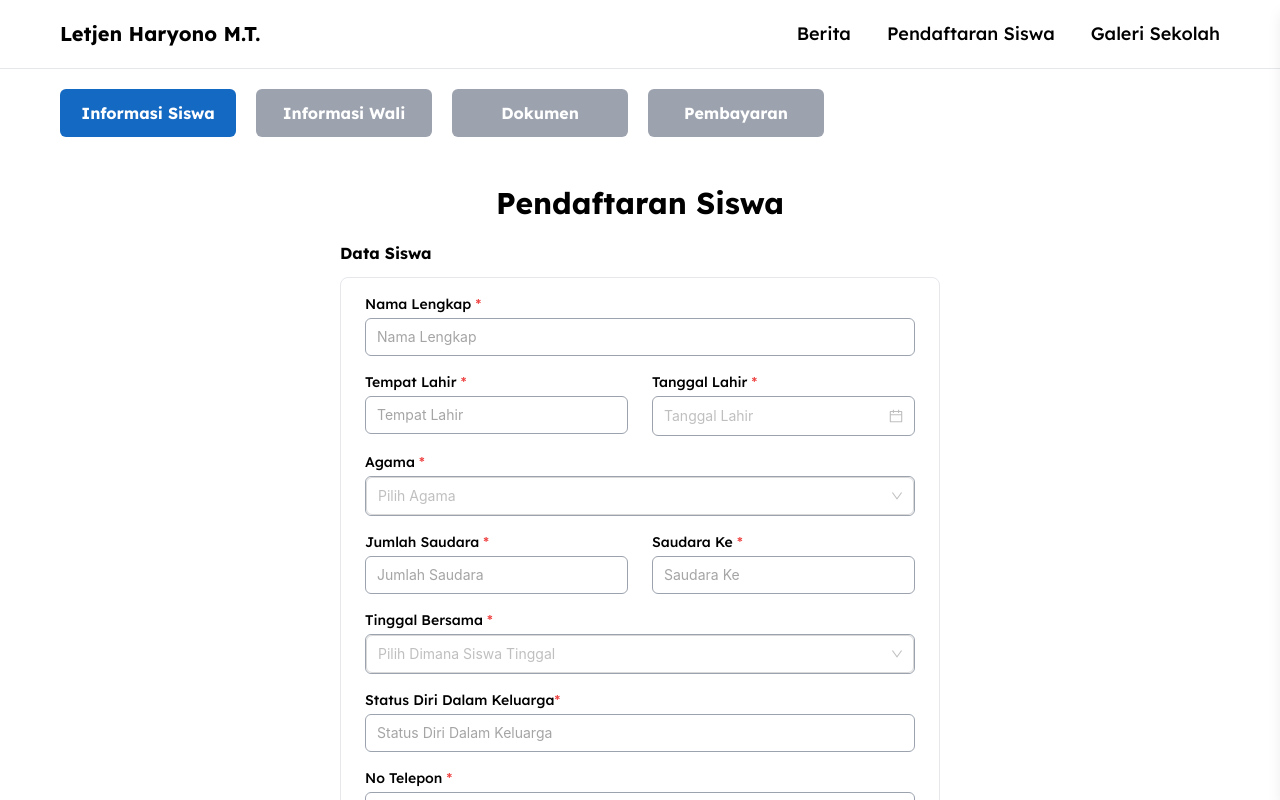
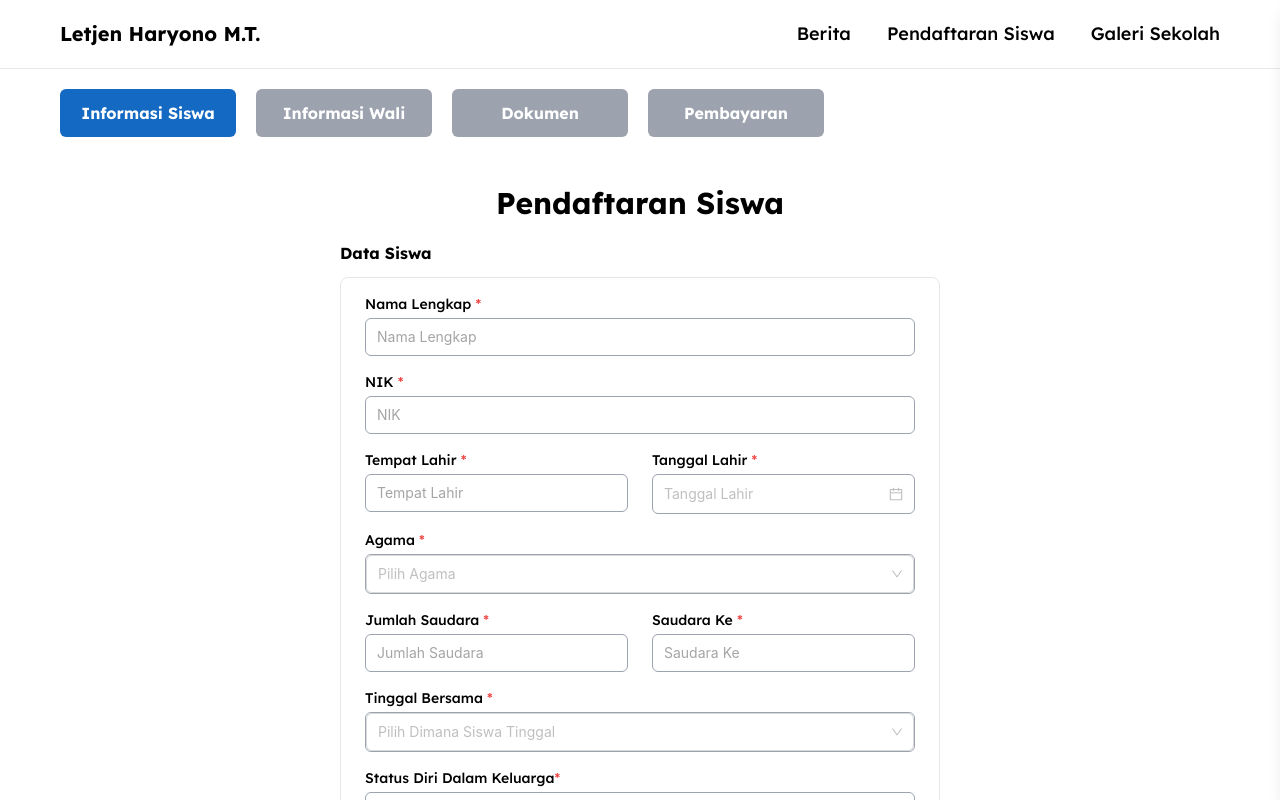
Before and after one commit to FelicioAngga/landing-page-school, a React (Vite) app: page /student-registration in a window 1280 px wide. Shown: the top 800 px of the page. Built offline with nearby package versions, Linux system fonts and the light colour scheme; no server answers; sample sign-in values are in the browser's storage.

Commit message:
add identity no

```diff
--- a/src/features/student-registration/components/StudentInformation.tsx
+++ b/src/features/student-registration/components/StudentInformation.tsx
@@ -29,6 +29,7 @@ function StudentInformation({ studentData, setSelectedTab }: StudentInformationP
     address: "",
     level_id: null,
     major: null,
+    identity_no: "",
   });
 
   const { data: gradeData } = useQuery({
@@ -65,6 +66,7 @@ function StudentInformation({ studentData, setSelectedTab }: StudentInformationP
     mutateAsync({
       id: studentData?.id,
       full_name: formData.name || "",
+      identity_no: formData?.identity_no || "",
       place_of_birth: formData.placeOfBirth,
       date_of_birth: dayjs(formData.dateOfBirth as any).format("YYYY-MM-DD"),
       address: formData.address,
@@ -94,6 +96,7 @@ function StudentInformation({ studentData, setSelectedTab }: StudentInformationP
   if (studentData) {
     setFormData({
       name: studentData.full_name || "",
+      identity_no: studentData.identity_no || "",
       placeOfBirth: studentData.place_of_birth || "",
       dateOfBirth: studentData.date_of_birth ? dayjs(studentData.date_of_birth) : null as any,
       religion: studentData.religion || null as any,
@@ -104,7 +107,7 @@ function StudentInformation({ studentData, setSelectedTab }: StudentInformationP
       phoneNumber: studentData.phone || "",
       previousSchool: studentData.school_origin || "",
       address: studentData.address || "",
-      level_id: studentData.registration_grade || null as any,
+      level_id: studentData.level_id || null as any,
       major: studentData.registration_major || null as any,
     });
   }
@@ -129,6 +132,20 @@ function StudentInformation({ studentData, setSelectedTab }: StudentInformationP
               value={formData.name}
               onChange={(e) =>
                 setFormData({ ...formData, name: e.target.value })
+              }
+            />
+          </div>
+          <div>
+            <p className="text-sm mb-1 font-medium">
+              NIK <span className="text-red-500">*</span>
+            </p>
+            <Input
+              type="number"
+              placeholder="NIK"
+              className="py-2 text-sm border-gray-400 placeholder:text-[#A5A5A5]"
+              value={formData.identity_no}
+              onChange={(e) =>
+                setFormData({ ...formData, identity_no: e.target.value })
               }
             />
           </div>
--- a/src/features/student-registration/services/student-information-service.ts
+++ b/src/features/student-registration/services/student-information-service.ts
@@ -2,6 +2,7 @@ import { getAccessToken } from "../../../utils/getAccessToken";
 
 export type StudentInformationType = {
   id?: number;
+  identity_no: string;
   full_name: string;
   place_of_birth: string;
   date_of_birth: string;
@@ -21,7 +22,7 @@ export type StudentInformationType = {
 
 export async function getStudentInformation(): Promise<StudentInformationType> {
   const response = await fetch(
-    `${import.meta.env.VITE_API_URL}/applicants/my-information`, {
+    `${import.meta.env.VITE_API_URL}/applicants/my`, {
       method: "GET",
       headers: {
         "Content-Type": "application/json",
```
